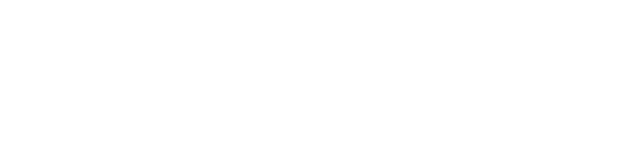
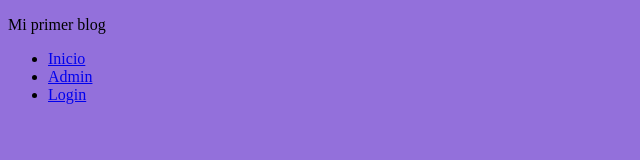
Before and after one commit to NoeliaOwo/undertale, a plain HTML site: page index.html in a window 1280 px wide. Shown: the whole page, without its empty margins (0-640 px from the left). Drawn offline with Linux system fonts and the light colour scheme; files that its build step writes are made by us from their sources.

Commit message:
seguimos

```diff
--- a/index.html
+++ b/index.html
@@ -2,8 +2,21 @@
 <html lang="es">
 
 <head></head>
-
+    <meta charset="UTF-8">
+    <title>Inicio</title>
+    <link rel="stylesheet" href="css/estilos.css">
     <body>
+        <header>
+            <div class="contenedor">
+                <p class="titulo">Mi primer blog</p>
+                <nav>
+                    <ul class="menu">
+                        <li><a href="#">Inicio</a></li>
+                        <li><a href="#">Admin</a></li>
+                        <li><a href="#">Login</a></li>
+                    </ul>
+                </nav>
+        </header>
 
     </body>
 </html>
```
